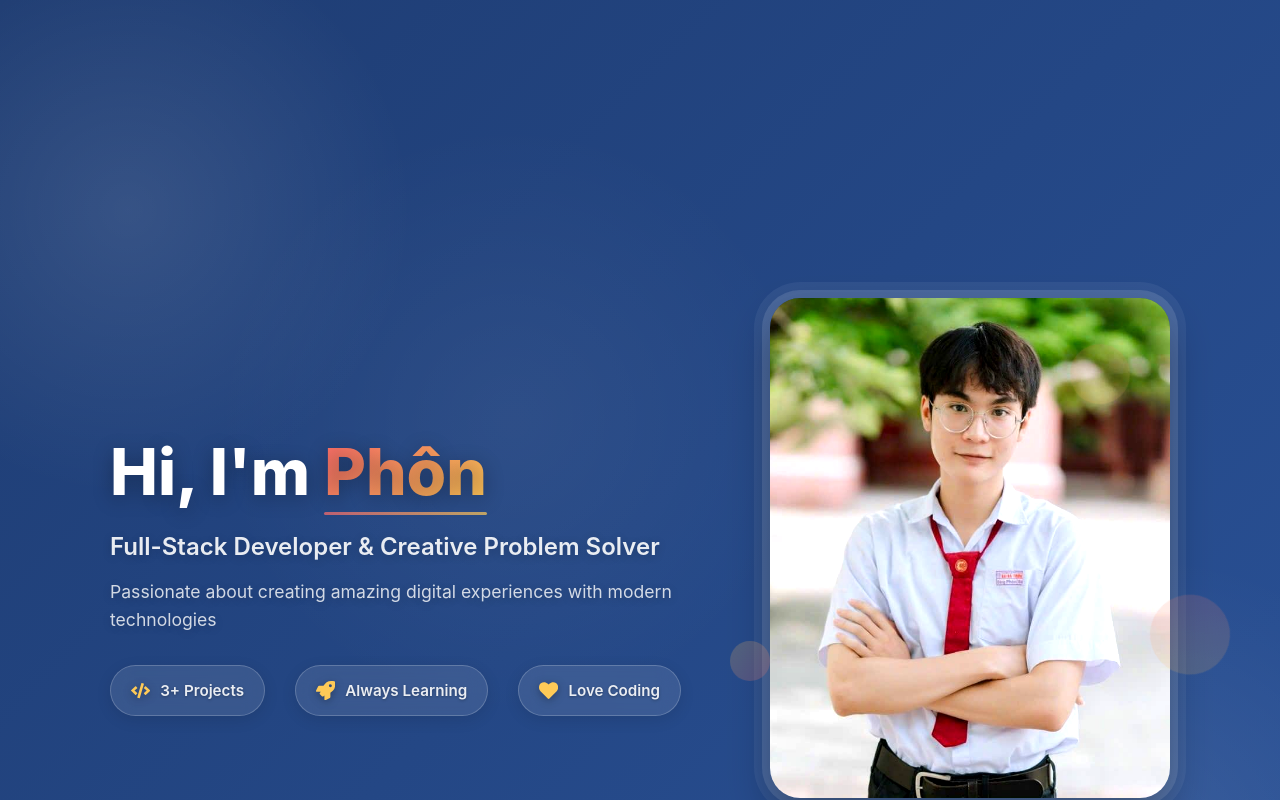
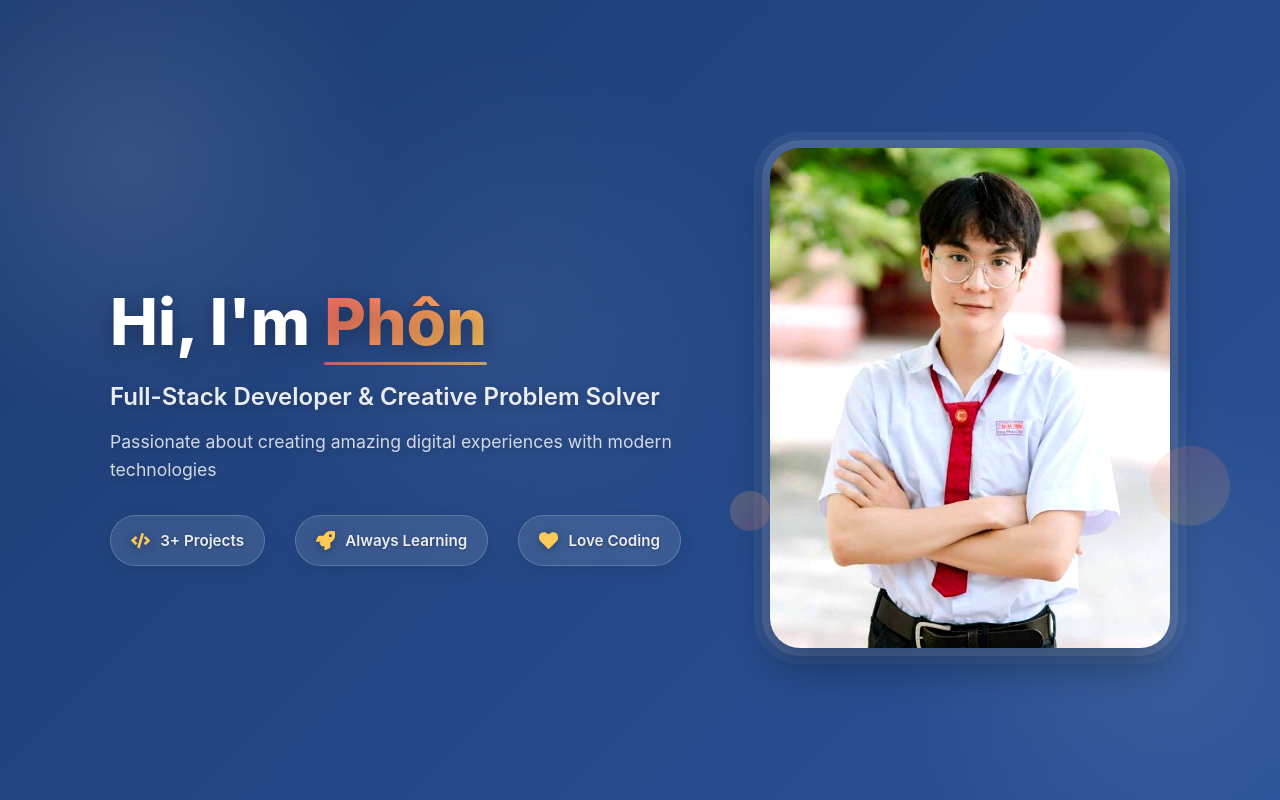
Before and after one commit to ParaOcto/Portfolio, a Next.js app in the folder source/frontend/: page /home in a window 1280 px wide. Shown: the top 800 px of the page. Built offline with nearby package versions, Linux system fonts and the light colour scheme.

Commit message:
delete padding

```diff
--- a/source/frontend/app/home/home.module.css
+++ b/source/frontend/app/home/home.module.css
@@ -6,7 +6,7 @@
     background: linear-gradient(135deg, #1e3c72 0%, #2a5298 100%);
     position: relative;
     overflow: hidden;
-    padding: 150px 20px 100px;
+    /* padding: 150px 20px 100px; */
 }
 
 .hero::before {
```
